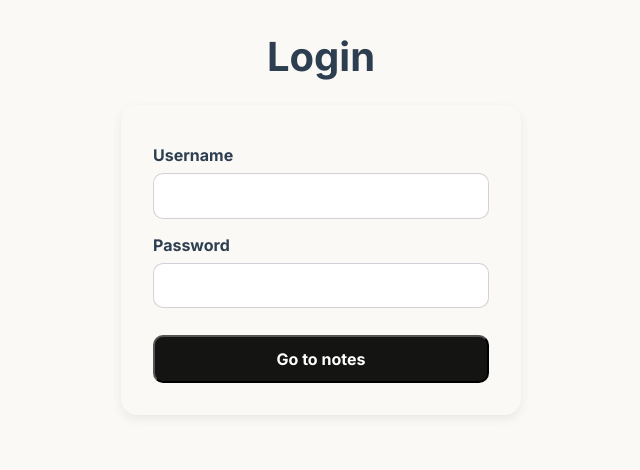
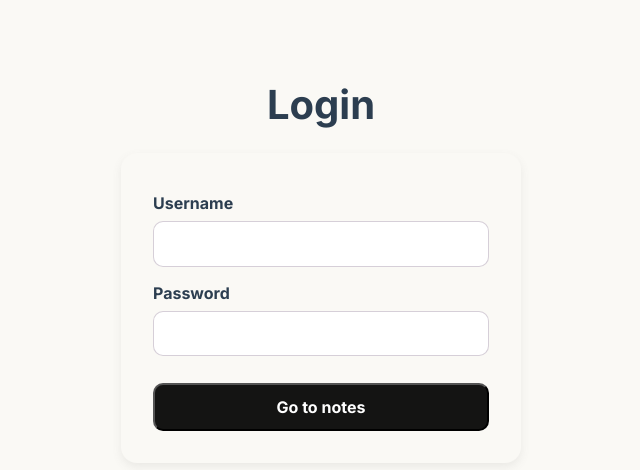
Before and after one commit to c0ntract0r/EonPad, a React (Vite) app in the folder client/: page /login in a window 1280 px wide. Shown: the top 470 px of the page, without its empty margins (319-959 px from the left). Built offline with nearby package versions, Linux system fonts and the light colour scheme.

Commit message:
Create Login page css

```diff
--- a/client/src/Pages/Login-Page/LoginPage.css
+++ b/client/src/Pages/Login-Page/LoginPage.css
@@ -19,12 +19,13 @@ body {
     box-shadow: 0 4px 10px rgba(96, 96, 96, 0.1);
     width: 100%;
     max-width: 400px;
+    justify-content: center;
+    align-items: center;
     padding: 2rem;
 }
 
 .login-title {
-    text-align: center;
-    margin-top: 2rem;
+    margin-top: 5rem;
     margin-bottom: 1.5rem;
     color: #2c3e50;
     font-family: "Inter", sans-serif;
```
